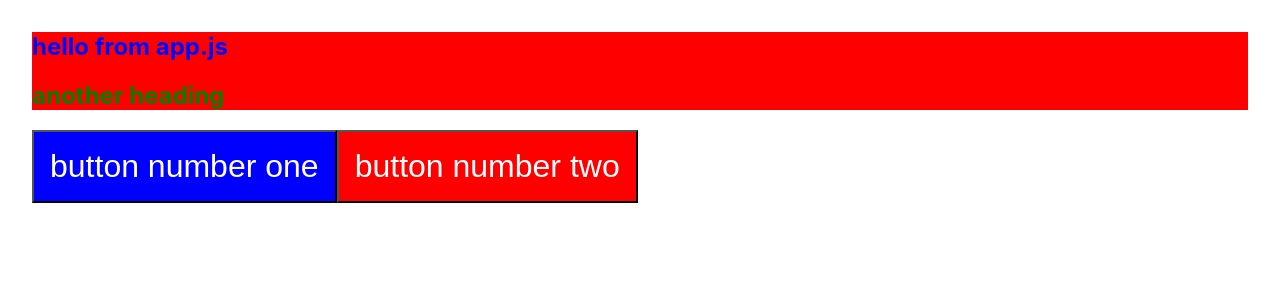
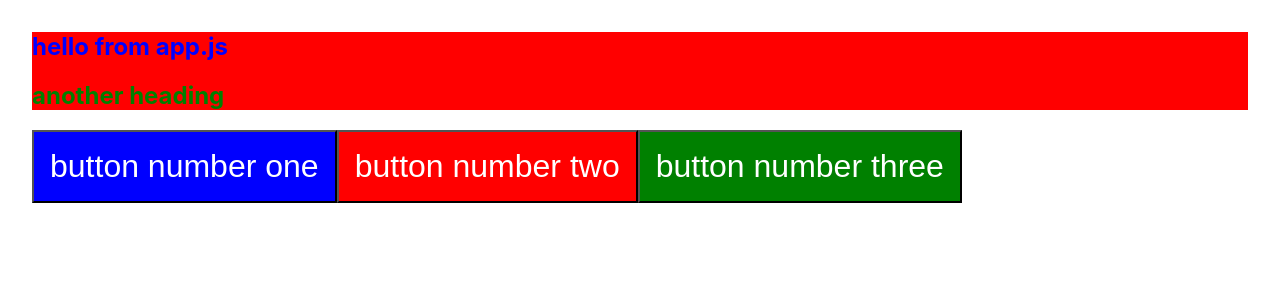
Before and after one commit to js-tut/styled-components-tutorial-second, a React (Create React App) app: page / in a window 1280 px wide. Shown: the top 300 px of the page. Built offline with nearby package versions, Linux system fonts and the light colour scheme.

Commit message:
19-props-ternary-operator

```diff
--- a/src/App.js
+++ b/src/App.js
@@ -8,6 +8,7 @@ function App() {
       <StyledHeader title="hello from app.js" />
       <PropsButton color="blue">button number one</PropsButton>
       <PropsButton color="red">button number two</PropsButton>
+      <PropsButton>button number three</PropsButton>
     </div>
   );
 }
--- a/src/components/PropsButton.js
+++ b/src/components/PropsButton.js
@@ -1,7 +1,7 @@
 import styled from "styled-components";
 
 const PropsButton = styled.button`
-  background: ${props => props.color};
+  background: ${props => (props.color ? props.color : "green")};
   color: white;
   padding: 1rem;
   font-size: 2rem;
```
